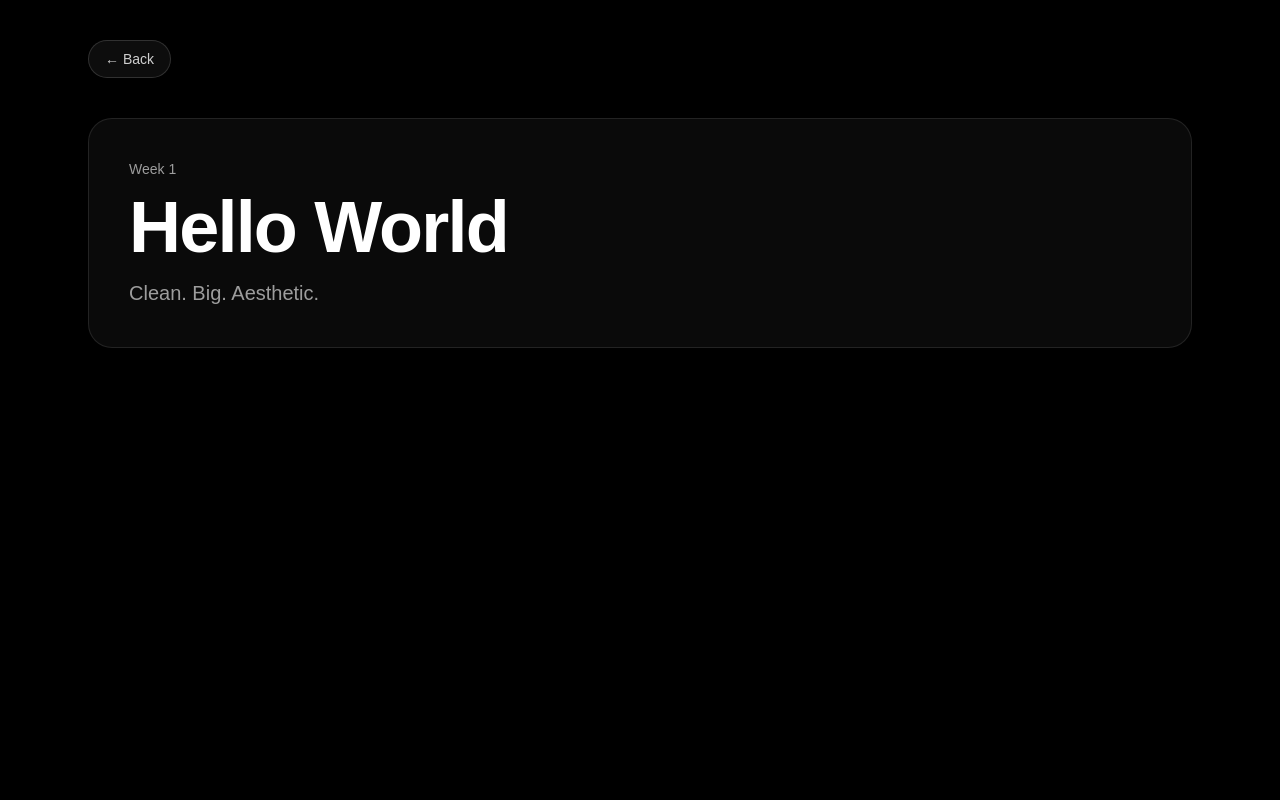
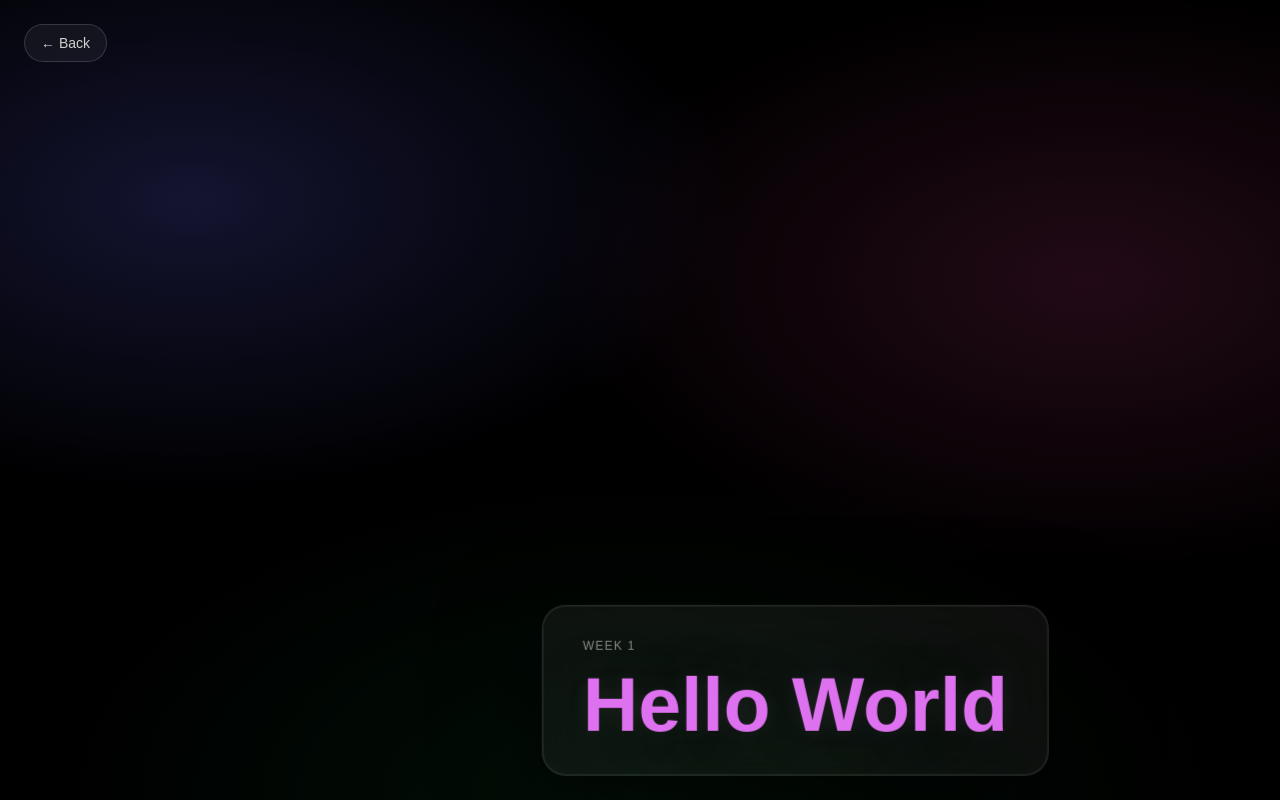
Before and after one commit to gevinabil/HumorProject, a Next.js app: page /week-1 in a window 1280 px wide. Built offline with nearby package versions, Linux system fonts and the light colour scheme.

Commit message:
Cosmetic edits Hello World

```diff
--- a/app/week-1/page.tsx
+++ b/app/week-1/page.tsx
@@ -1,28 +1,168 @@
+"use client";
+
 import Link from "next/link";
+import { useEffect, useRef, useState } from "react";
 
 export const dynamic = "force-dynamic";
 
+function randInt(min: number, max: number) {
+  return Math.floor(Math.random() * (max - min + 1)) + min;
+}
+
+function randColor() {
+  const r = randInt(90, 255);
+  const g = randInt(90, 255);
+  const b = randInt(90, 255);
+  return `rgb(${r}, ${g}, ${b})`;
+}
+
 export default function Week1Page() {
+  const elRef = useRef<HTMLDivElement | null>(null);
+  const rafRef = useRef<number | null>(null);
+
+  const [x, setX] = useState(80);
+  const [y, setY] = useState(140);
+  const [color, setColor] = useState(randColor());
+
+  useEffect(() => {
+    let px = 80;
+    let py = 140;
+
+    // Speed (tweak if you want faster/slower)
+    let vx = 4.2;
+    let vy = 3.6;
+
+    const tick = () => {
+      const el = elRef.current;
+      if (!el) {
+        rafRef.current = requestAnimationFrame(tick);
+        return;
+      }
+
+      const w = el.offsetWidth || 360;
+      const h = el.offsetHeight || 120;
+
+      const maxX = Math.max(0, window.innerWidth - w);
+      const maxY = Math.max(0, window.innerHeight - h);
+
+      px += vx;
+      py += vy;
+
+      let bounced = false;
+
+      if (px <= 0) {
+        px = 0;
+        vx = Math.abs(vx);
+        bounced = true;
+      } else if (px >= maxX) {
+        px = maxX;
+        vx = -Math.abs(vx);
+        bounced = true;
+      }
+
+      if (py <= 0) {
+        py = 0;
+        vy = Math.abs(vy);
+        bounced = true;
+      } else if (py >= maxY) {
+        py = maxY;
+        vy = -Math.abs(vy);
+        bounced = true;
+      }
+
+      if (bounced) setColor(randColor());
+
+      setX(px);
+      setY(py);
+
+      rafRef.current = requestAnimationFrame(tick);
+    };
+
+    // Start AFTER layout/fonts settle (fixes “doesn’t populate”)
+    const start = () => {
+      const el = elRef.current;
+      if (el) {
+        const w = el.offsetWidth || 360;
+        const h = el.offsetHeight || 120;
+        px = Math.min(Math.max(0, px), Math.max(0, window.innerWidth - w));
+        py = Math.min(Math.max(0, py), Math.max(0, window.innerHeight - h));
+        setX(px);
+        setY(py);
+      }
+      rafRef.current = requestAnimationFrame(tick);
+    };
+
+    const t = window.setTimeout(start, 50);
+
+    const onResize = () => {
+      const el = elRef.current;
+      if (!el) return;
+      const w = el.offsetWidth || 360;
+      const h = el.offsetHeight || 120;
+      px = Math.min(Math.max(0, px), Math.max(0, window.innerWidth - w));
+      py = Math.min(Math.max(0, py), Math.max(0, window.innerHeight - h));
+      setX(px);
+      setY(py);
+    };
+
+    window.addEventListener("resize", onResize);
+
+    return () => {
+      window.clearTimeout(t);
+      window.removeEventListener("resize", onResize);
+      if (rafRef.current) cancelAnimationFrame(rafRef.current);
+    };
+  }, []);
+
   return (
-    <main className="min-h-screen bg-black text-white">
-      <div className="mx-auto max-w-6xl px-6 py-10">
-        <div className="mb-10">
+    <div className="min-h-screen w-full bg-black text-white relative overflow-hidden">
+      {/* subtle glow background */}
+      <div
+        className="pointer-events-none absolute inset-0 opacity-80"
+        style={{
+          background:
+            "radial-gradient(900px 500px at 15% 25%, rgba(99,102,241,.25), transparent 60%), radial-gradient(900px 500px at 85% 35%, rgba(236,72,153,.18), transparent 60%), radial-gradient(1100px 600px at 50% 100%, rgba(34,197,94,.10), transparent 55%)",
+        }}
+      />
+
+      <div className="absolute top-6 left-6 z-10">
         <Link
           href="/protected"
-            className="inline-flex items-center gap-2 rounded-full border border-white/15 bg-white/5 px-4 py-2 text-sm text-white/80 hover:bg-white/10"
+          className="inline-flex items-center gap-2 rounded-full border border-white/15 bg-white/5 px-4 py-2 text-sm text-white/80 hover:text-white hover:bg-white/10 transition"
         >
           ← Back
         </Link>
       </div>
 
-        <section className="rounded-3xl border border-white/10 bg-white/[0.04] p-10">
-          <div className="text-white/60 text-sm mb-3">Week 1</div>
-          <h1 className="text-6xl md:text-7xl font-semibold tracking-tight">
+      {/* Bouncing element */}
+      <div
+        ref={elRef}
+        className="fixed z-20 select-none"
+        style={{
+          transform: `translate3d(${x}px, ${y}px, 0)`,
+          willChange: "transform",
+        }}
+      >
+        <div
+          className="rounded-3xl border border-white/10 bg-white/5 px-10 py-8 shadow-[0_0_80px_rgba(0,0,0,.55)] backdrop-blur-xl"
+          style={{
+            boxShadow: "0 0 0 1px rgba(255,255,255,.06) inset, 0 30px 100px rgba(0,0,0,.65)",
+          }}
+        >
+          <div className="text-xs tracking-widest text-white/50 mb-3">WEEK 1</div>
+          <div
+            className="font-black leading-none"
+            style={{
+              fontSize: "clamp(56px, 6vw, 92px)", // BIG
+              color,
+              textShadow:
+                "0 0 22px rgba(255,255,255,.10), 0 0 40px rgba(0,0,0,.65)",
+            }}
+          >
             Hello World
-          </h1>
-          <p className="mt-4 text-xl text-white/60">Clean. Big. Aesthetic.</p>
-        </section>
           </div>
-    </main>
+        </div>
+      </div>
+    </div>
   );
 }
```
Lines whose indentation alone changed are shown as unchanged.
